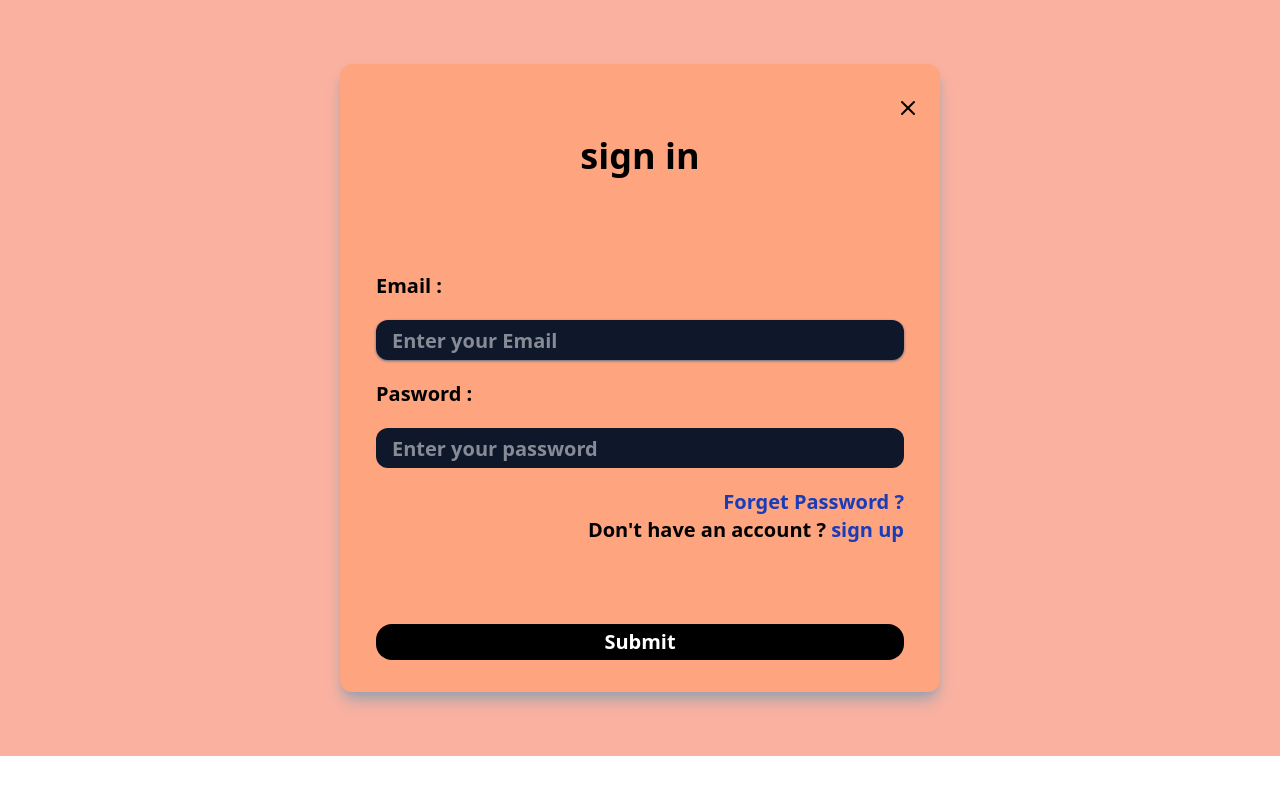
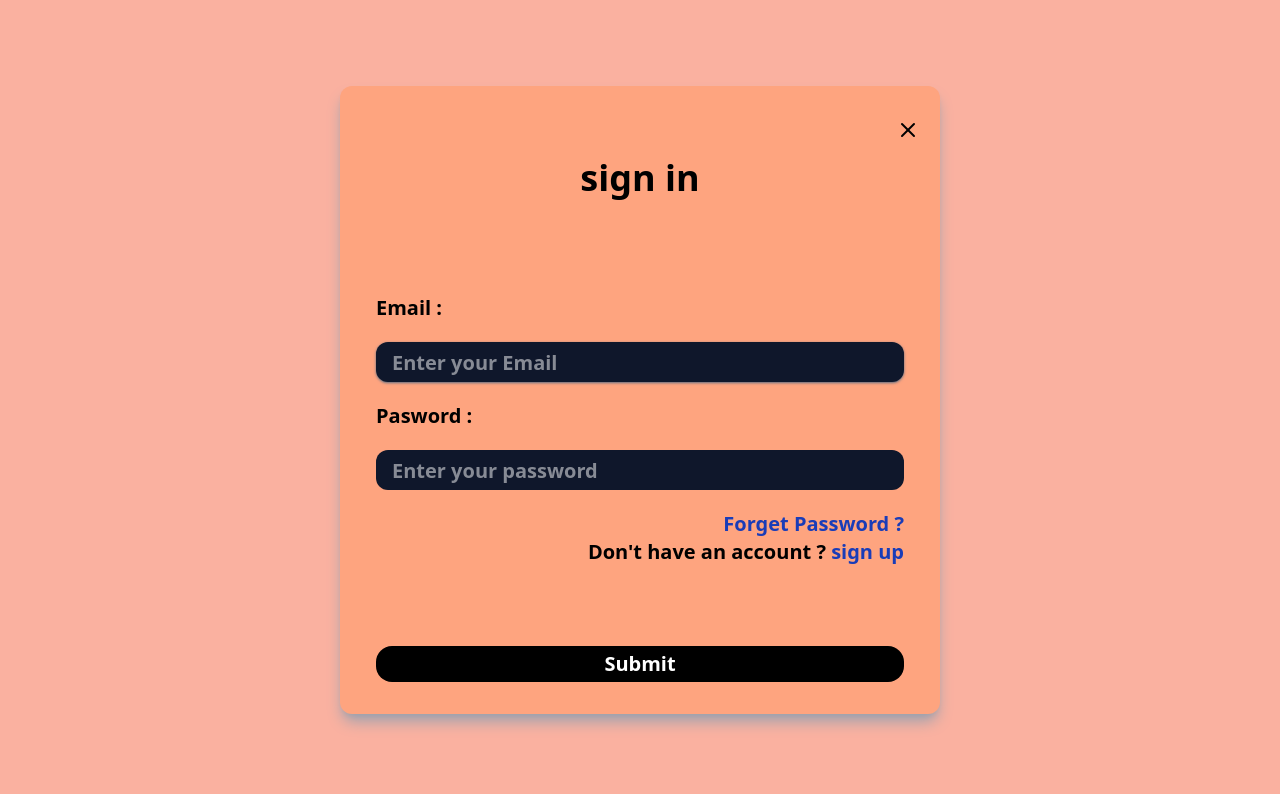
Before and after one commit to ritam-student/LetsGO-FE, a React (Vite) app: page /signin in a window 1280 px wide. Shown: the top 794 px of the page. Built offline with nearby package versions, Linux system fonts and the light colour scheme; no server answers.

Commit message:
small changes in signup and signin component

```diff
--- a/src/components/Signin.tsx
+++ b/src/components/Signin.tsx
@@ -168,7 +168,7 @@ function Signin({setUser , setIsLoggedIn} : signin){
 
 
 
-    return <div className="h-auto w-full text-black font-semibold text-xl flex items-center justify-center bg-[#fab1a0] py-16 ">
+    return <div className="h-auto min-h-screen w-full text-black font-semibold text-xl flex items-center justify-center bg-[#fab1a0] py-16 ">
     <div className="relative bg-[#FEA47F] shadow-lg shadow-gray-400  w-[300px] md:w-[400px] lg:w-[600px] flex px-9 py-4 md:py-6 lg:py-8 rounded-xl  flex-col">
 
         <X  onClick={redirect}  className=" cursor-pointer absolute right-5 hover:border-2 hover:border-black rounded-md text-black "/>
--- a/src/components/Signup.tsx
+++ b/src/components/Signup.tsx
@@ -189,7 +189,7 @@ function Signup(){
         }
     }
 
-    return <div className="h-auto w-full bg-[#fab1a0]  text-black font-semibold text-xl flex items-center justify-center py-15">
+    return <div className="h-auto min-h-screen w-full bg-[#fab1a0]  text-black font-semibold text-xl flex items-center justify-center py-15">
     <div className={`relative  bg-[#FEA47F] shadow-lg shadow-gray-400    w-[300px] md:w-[400px] lg:w-[600px] flex px-6 py-4 md:py-6 lg:py-8 rounded-xl  flex-col `}>
 
         <X  onClick={redirect}  className=" cursor-pointer absolute right-5 hover:border-2 hover:border-black rounded-md text-black"/>
```
